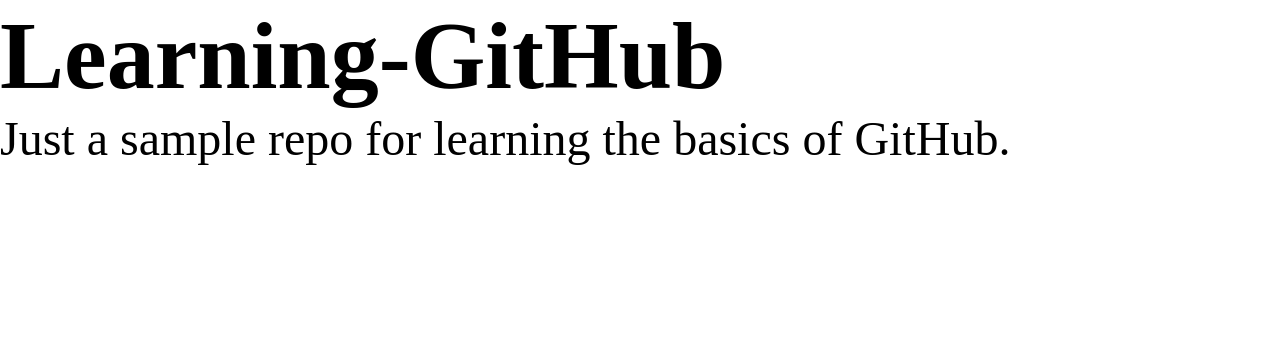
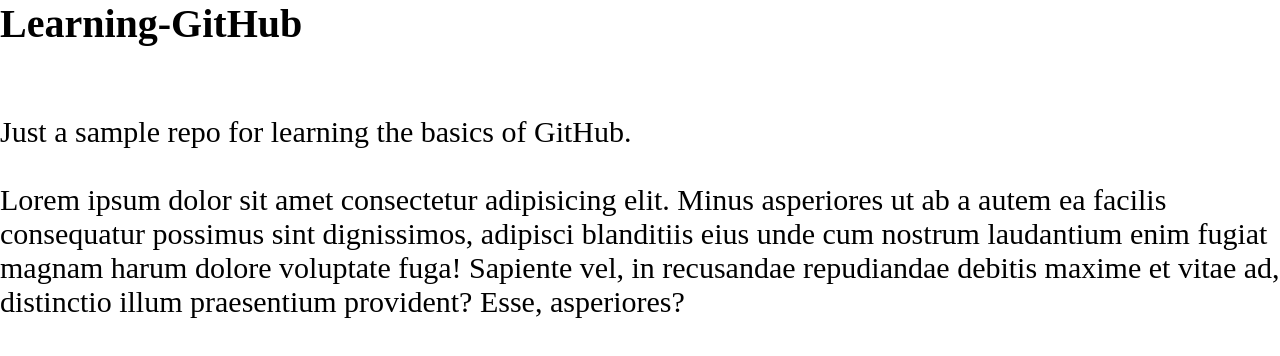
Before and after one commit to itsmanas1996/Learning-GitHub, a plain HTML site: page index.html in a window 1280 px wide. Drawn offline with Linux system fonts and the light colour scheme.

Commit message:
updated the html and css file
look like a website

```diff
--- a/css/style.css
+++ b/css/style.css
@@ -4,8 +4,8 @@
     box-sizing: border-box;
 }
 html{
-    font-size: 48px;
+    font-size: 30px;
 }
 h1{
-    font-size: 2rem;
+    font-size: 40px;
 }
--- a/index.html
+++ b/index.html
@@ -8,7 +8,13 @@
     <link rel="stylesheet" href="css/style.css">
 </head>
 <body>
-    <h1>Learning-GitHub</h1>
-    <p>Just a sample repo for learning the basics of GitHub.</p>
+    <h1>Learning-GitHub</h1><br><br>
+    <p>Just a sample repo for learning the basics of GitHub.</p><br>
+    <p>Lorem ipsum dolor sit amet consectetur adipisicing elit.
+        Minus asperiores ut ab a autem ea facilis consequatur possimus sint
+        dignissimos, adipisci blanditiis eius unde cum nostrum laudantium enim
+        fugiat magnam harum dolore voluptate fuga! Sapiente vel, in recusandae
+        repudiandae debitis maxime et vitae ad,
+        distinctio illum praesentium provident? Esse, asperiores?</p>
 </body>
 </html>
```
